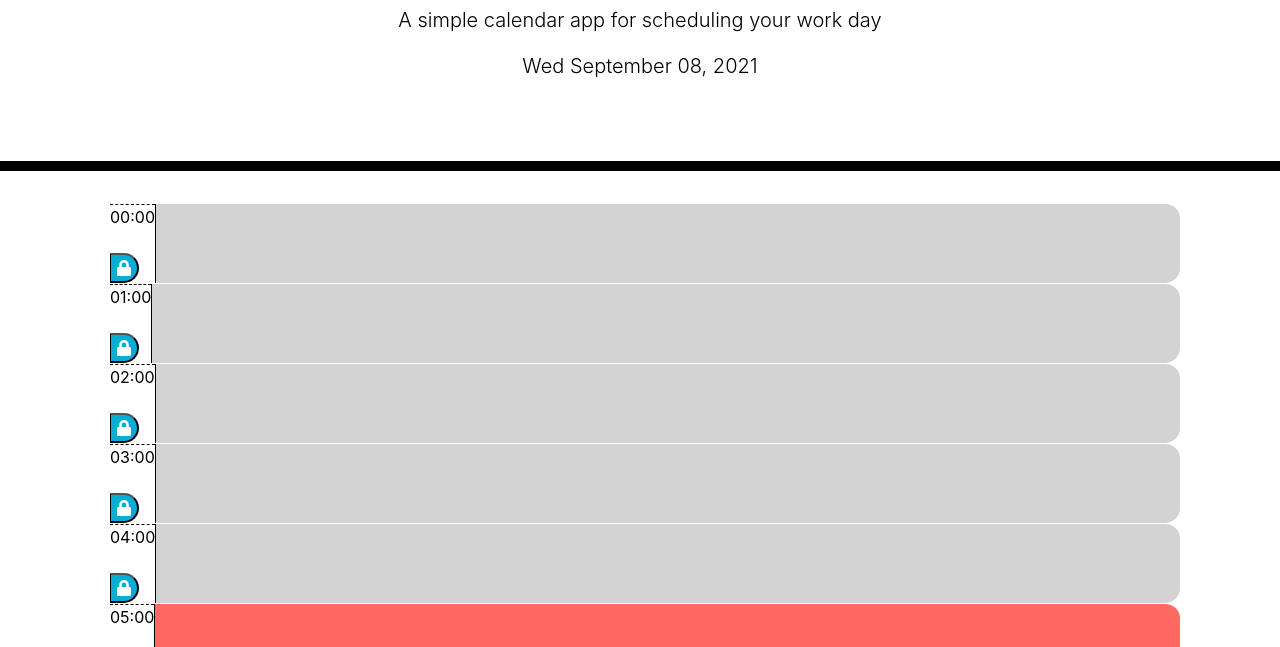
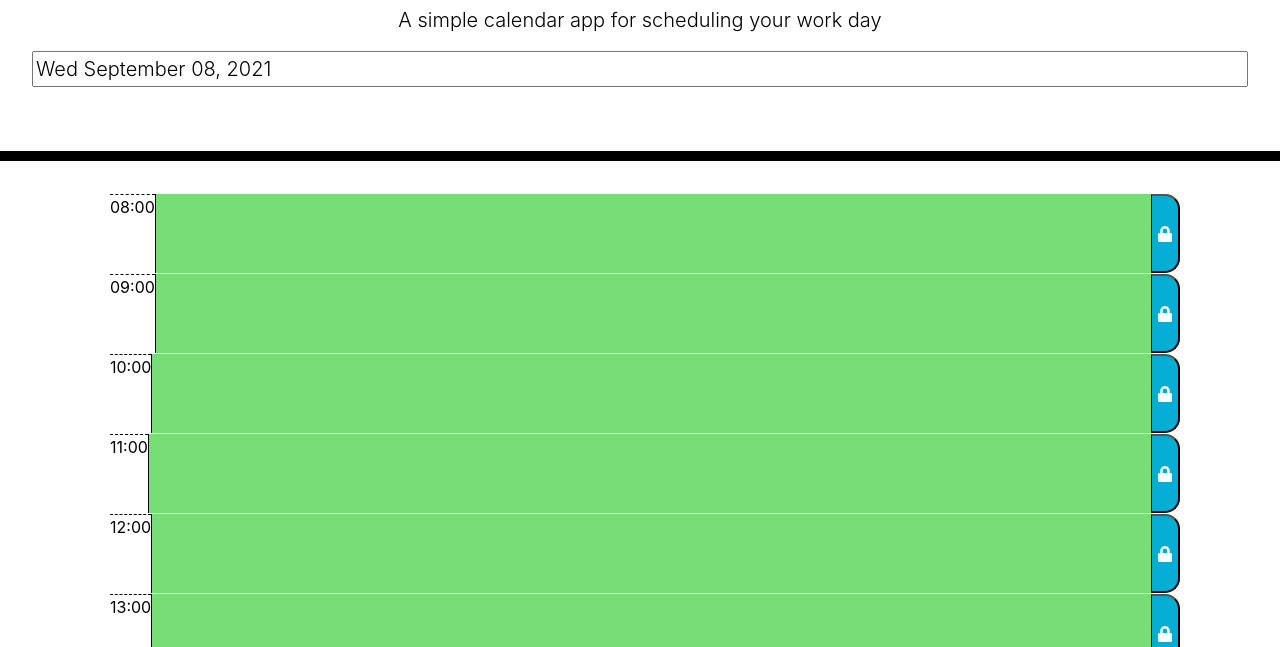
Before and after one commit to steven-sosebee/day-planner, a plain HTML site: page index.html in a window 1280 px wide. Shown: the part 153-800 px from the top of the page. Drawn offline with nearby package versions, Linux system fonts and the light colour scheme.

Commit message:
added functionality for choosing a date

```diff
--- a/assets/css/style.css
+++ b/assets/css/style.css
@@ -32,11 +32,9 @@
   }
 
   .row {
-    white-space: pre-wrap;
     width: 100%;
     height: 80px;
     border-top: 1px solid white;
-    position:relative;
   }
 
   .hour {
@@ -66,8 +64,6 @@
     border-bottom-right-radius: 15px;
     background-color: #06aed5;
     color: white;
-    position:absolute;
-    align-self: flex-end;
   }
 
   .saveBtn i:hover {
--- a/assets/js/script.js
+++ b/assets/js/script.js
@@ -12,29 +12,43 @@ var meeting = {
     date: "",
     status: ""
 };
+var calendarDate =currentTime.format("DD/MMM/YYYY");
 var agenda = [];
-var startTime = moment("00:00", "HH:mm");
-var endTime = moment("24:00", "HH:mm");
+var startTime = moment("08:00", "HH:mm");
+var endTime = moment("18:00", "HH:mm");
 
 function colorCode(time) {
-    if (time < currentTime.format("HH:00")) {
+    // console.log(calendarDate);
+    // console.log(currentTime.format("DD/MMM/YYYY"));
+    if (calendarDate < currentTime.format("DD/MMM/YYYY")) {
         return "past";
+    } else if (calendarDate > currentTime.format("DD/MMM/YYYY")) {
+        return "future";
     } else {
-        if (time > currentTime.format("HH:00")) {
-            return "future";
+        if (time < currentTime.format("HH:00")) {
+            return "past";
         } else {
-            return "present";
+            if (time > currentTime.format("HH:00")) {
+                return "future";
+            } else {
+                return "present";
+            };
         };
-    }
+    };
+};
+function deleteCalendar() {
+    console.log(dayEl);
+    dayEl.html("");
 }
 function createCalendar() {
     console.log("createCalendar");
     var workingHours = moment.duration(endTime.diff(startTime)).asHours();
+    console.log(workingHours);
     for (var i = 0; i < workingHours; i++) {
-        var timeBlock = $("<li data-hour='' class='row time-block description d-flex'>");
-        var saveBtn = $("<button class='saveBtn'>");
+        var timeBlock = $("<li data-hour='' class='row time-block d-flex justify-content-between'>");
+        var saveBtn = $("<button class='saveBtn ml-auto'>");
         var timeLabel = $("<div class='hour'>");
-        var meetingLabel = $("<input class='description textarea body'>")
+        var meetingLabel = $("<input class='textarea'>")
         saveBtn.attr("id", "saveBtn-" + i);
         saveBtn.append("<i class='fas fa-lock'></i>");
         var timeColor;
@@ -83,10 +97,15 @@ function populateCalendar() {
         agenda = [];
     }
     var timeBlockEl = $("li.time-block");
+    timeBlockEl.each(function (i) {
+        $(this).children("input").val("");
+    });
     // console.log(currentDayEl.text);
     // console.log(moment("Tue September 07, 2021", "ddd MMMM DD, YYYY").format("DD/MMM/YYYY"));
-    var dateAgenda = agenda.filter(todayAgenda => { return todayAgenda.date == "07/Sep/2021" });
-
+    var dateAgenda = agenda.filter(todayAgenda => { return todayAgenda.date == calendarDate});
+    // console.log(moment(currentDayEl.data("date"), "ddd MMMM DD, YYYY").format("DD/MMM/YYYY"));
+    // console.log(calendarDate);
+    // console.log(dateAgenda);
     // console.log(timeBlockEl);
     timeBlockEl.each(function(i){
     // for (var i = 0; i < hourEl.length; i++){
@@ -151,7 +170,8 @@ function saveMeeting(mtgTitle, mtgHour, mtgDate, mtgStatus) {
 
 function init() {
     console.log("init");
-    currentDayEl.html(currentTime.format("ddd MMMM DD, YYYY"));
+    currentDayEl.val(currentTime.format("ddd MMMM DD, YYYY"));
+    currentDayEl.attr("data-date", currentTime.format("ddd MMMM DD, YYYY"));
     createCalendar();
     rootEl.append(dayEl);
     agenda = JSON.parse(localStorage.getItem("Agenda"));
@@ -160,6 +180,16 @@ function init() {
 };
 
 init();
+// currentDayEl.on("blur", function (event) {
+//     console.log(currentDayEl);
+//     currentDayEl.attr("data-date",);
+//     var newDate = $(this).datepicker('getDate');
+//     console.log(newDate);
+//         currentDayEl.attr("data-date", newDate);
+//         currentDayEl.val(newDate);
+//         console.log("Test");
+//         populateCalendar();
+// });
 
 $(".saveBtn").on("click", function (event) {
     event.stopPropagation();
@@ -167,7 +197,26 @@ $(".saveBtn").on("click", function (event) {
     saveMeeting(
     $(event.target).closest("li").children("input").val(),
     $(event.target).closest("li").children("div").text(),
-    currentTime.format("DD/MMM/YYYY"),
+    calendarDate,
     "Pending"
     );
 });
+
+currentDayEl.datepicker({
+    dateTimeFormat: "D MM dd, yy",
+    onSelect: function () {
+        var newDate = $(this).datepicker('getDate');
+        console.log(newDate);
+        calendarDate = moment(newDate).format("DD/MMM/YYYY");
+        console.log(calendarDate);
+        currentDayEl.attr("data-date", newDate);
+        currentDayEl.val(newDate);
+        console.log("Test");
+        console.log(currentDayEl.val);
+        console.log(currentDayEl.data("date"));
+        deleteCalendar();
+        createCalendar();
+        // rootEl.append(dayEl);
+        populateCalendar();
+    }
+});
--- a/index.html
+++ b/index.html
@@ -18,6 +18,7 @@
       href="https://fonts.googleapis.com/css?family=Open+Sans&display=swap"
       rel="stylesheet"
     />
+    <link rel="stylesheet" href="https://code.jquery.com/ui/1.12.1/themes/base/jquery-ui.css"/>
     <link rel="stylesheet" href="./assets/css/style.css" />
     <title>Work Day Scheduler</title>
   </head>
@@ -26,7 +27,7 @@
     <header class="jumbotron">
       <h1 class="display-3">Work Day Scheduler</h1>
       <p class="lead">A simple calendar app for scheduling your work day</p>
-      <p id="currentDay" class="lead"></p>
+      <input id="currentDay" class="input-group date lead"data-provide ="datepicker" data-date=""></input>
     </header>
     <div class="container">
       <!-- Timeblocks go here -->
```
Also changed, not shown: 2 other files.
